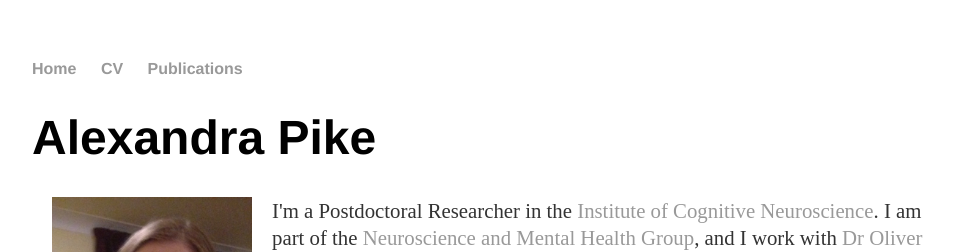
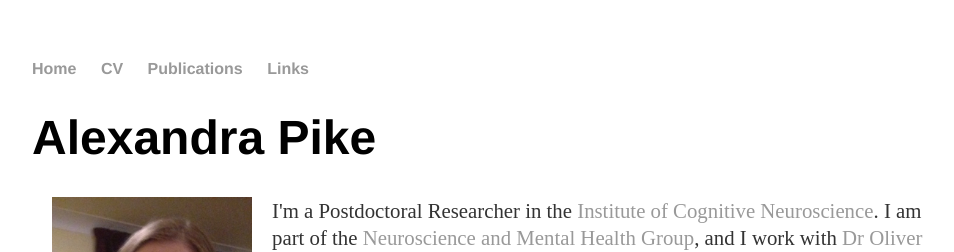
Before and after one commit to apike02/apike02.github.io, a Jekyll site: the page built from index.html, in a window 1280 px wide. Shown: the top 252 px of the page, without its empty margins (160-1114 px from the left). Built offline with Jekyll 4.4.1, drawn with Linux system fonts in a browser that asks for light colours.

Commit message:
Update default.html

```diff
--- a/_layouts/default.html
+++ b/_layouts/default.html
@@ -11,6 +11,7 @@
 	        		<li><a href="/">Home</a></li>
 	        		<li><a href="/cv">CV</a></li>
 	        		<li><a href="/pubs">Publications</a></li>
+				<li><a href="/pubs">Links</a></li>
 	    		</ul>
 			</nav>
 			<div class="container">
```
